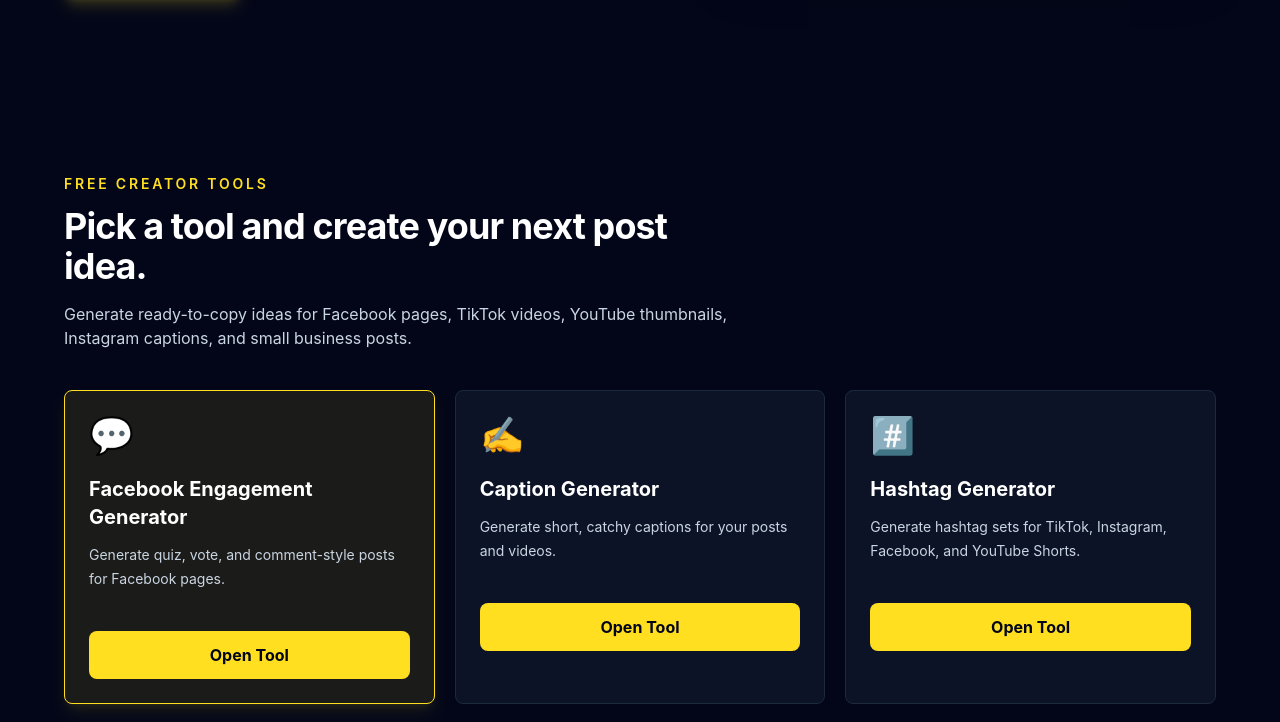
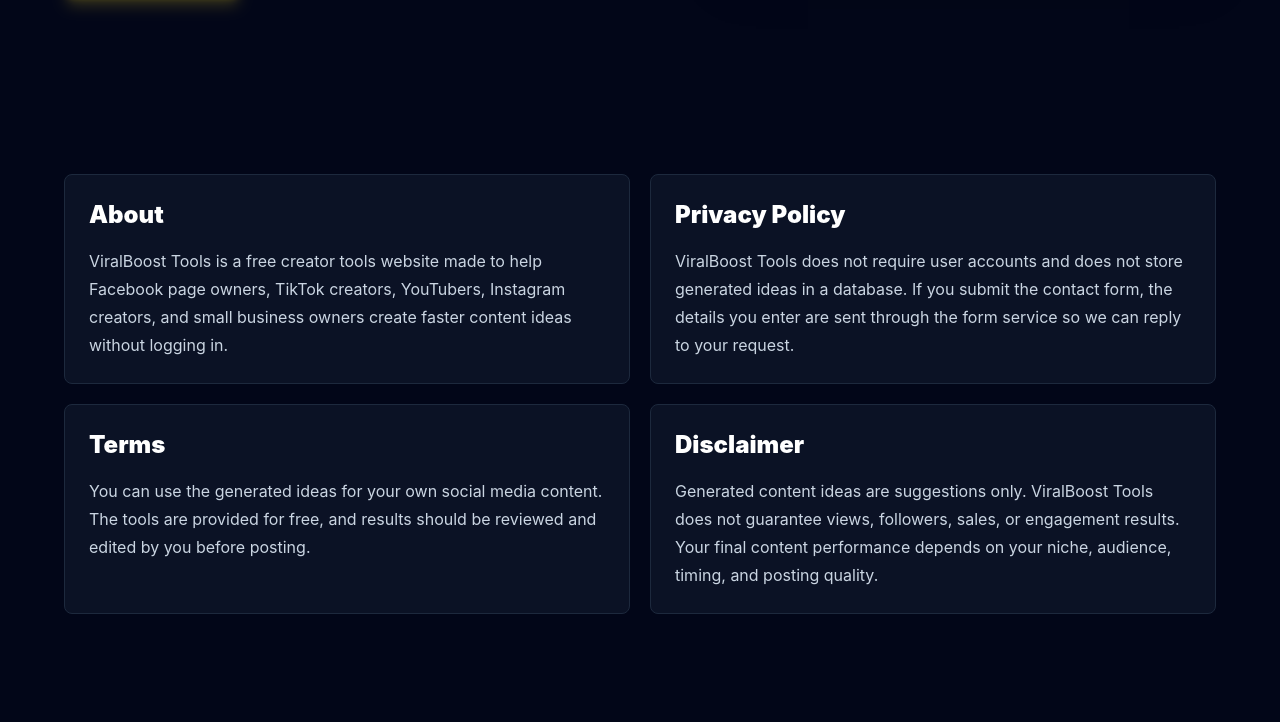
Before and after one commit to yasithh1/viralboost-tools, a React (Vite) app: page / in a window 1280 px wide. Shown: the part 587-1309 px from the top of the page. Built offline with nearby package versions, Linux system fonts and the light colour scheme.

Commit message:
update website

```diff
--- a/src/App.jsx
+++ b/src/App.jsx
@@ -4,6 +4,7 @@
 import ToolCard from './components/ToolCard'
 import Generator from './components/Generator'
 import ContactSection from './components/ContactSection'
+import InfoSections from './components/InfoSections'
 import Footer from './components/Footer'
 import { tools } from './data/toolData'
 
@@ -22,6 +23,7 @@
       <Navbar />
       <main>
         <Hero />
+        <InfoSections />
 
         <section id="tools" className="px-4 py-16 sm:px-6 lg:px-8">
           <div className="mx-auto max-w-6xl">
--- a/src/components/Footer.jsx
+++ b/src/components/Footer.jsx
@@ -1,7 +1,26 @@
 function Footer() {
   return (
-    <footer className="border-t border-slate-800 px-4 py-8 text-center text-sm text-slate-400 sm:px-6 lg:px-8">
-      <p>ViralBoost Tools - Free creator tools for faster social media ideas.</p>
+    <footer className="border-t border-slate-800 px-4 py-8 text-sm text-slate-400 sm:px-6 lg:px-8">
+      <div className="mx-auto flex max-w-6xl flex-col items-center justify-between gap-4 text-center md:flex-row">
+        <p>ViralBoost Tools - Free creator tools for faster social media ideas.</p>
+        <div className="flex flex-wrap justify-center gap-x-5 gap-y-2">
+          <a className="transition hover:text-yellow-300" href="#about">
+            About
+          </a>
+          <a className="transition hover:text-yellow-300" href="#contact">
+            Contact
+          </a>
+          <a className="transition hover:text-yellow-300" href="#privacy">
+            Privacy Policy
+          </a>
+          <a className="transition hover:text-yellow-300" href="#terms">
+            Terms
+          </a>
+          <a className="transition hover:text-yellow-300" href="#disclaimer">
+            Disclaimer
+          </a>
+        </div>
+      </div>
     </footer>
   )
 }
--- /dev/null
+++ b/src/components/InfoSections.jsx
@@ -0,0 +1,43 @@
+const sections = [
+  {
+    id: 'about',
+    title: 'About',
+    text: 'ViralBoost Tools is a free creator tools website made to help Facebook page owners, TikTok creators, YouTubers, Instagram creators, and small business owners create faster content ideas without logging in.',
+  },
+  {
+    id: 'privacy',
+    title: 'Privacy Policy',
+    text: 'ViralBoost Tools does not require user accounts and does not store generated ideas in a database. If you submit the contact form, the details you enter are sent through the form service so we can reply to your request.',
+  },
+  {
+    id: 'terms',
+    title: 'Terms',
+    text: 'You can use the generated ideas for your own social media content. The tools are provided for free, and results should be reviewed and edited by you before posting.',
+  },
+  {
+    id: 'disclaimer',
+    title: 'Disclaimer',
+    text: 'Generated content ideas are suggestions only. ViralBoost Tools does not guarantee views, followers, sales, or engagement results. Your final content performance depends on your niche, audience, timing, and posting quality.',
+  },
+]
+
+function InfoSections() {
+  return (
+    <section className="px-4 py-16 sm:px-6 lg:px-8">
+      <div className="mx-auto grid max-w-6xl gap-5 md:grid-cols-2">
+        {sections.map((section) => (
+          <article
+            id={section.id}
+            key={section.id}
+            className="scroll-mt-24 rounded-lg border border-slate-800 bg-slate-900/70 p-6"
+          >
+            <h2 className="text-2xl font-black text-white">{section.title}</h2>
+            <p className="mt-4 leading-7 text-slate-300">{section.text}</p>
+          </article>
+        ))}
+      </div>
+    </section>
+  )
+}
+
+export default InfoSections
--- a/src/components/Navbar.jsx
+++ b/src/components/Navbar.jsx
@@ -6,6 +6,9 @@
           ViralBoost <span className="text-yellow-300">Tools</span>
         </a>
         <div className="hidden items-center gap-6 text-sm font-medium text-slate-300 sm:flex">
+          <a className="transition hover:text-yellow-300" href="#about">
+            About
+          </a>
           <a className="transition hover:text-yellow-300" href="#tools">
             Tools
           </a>
```
